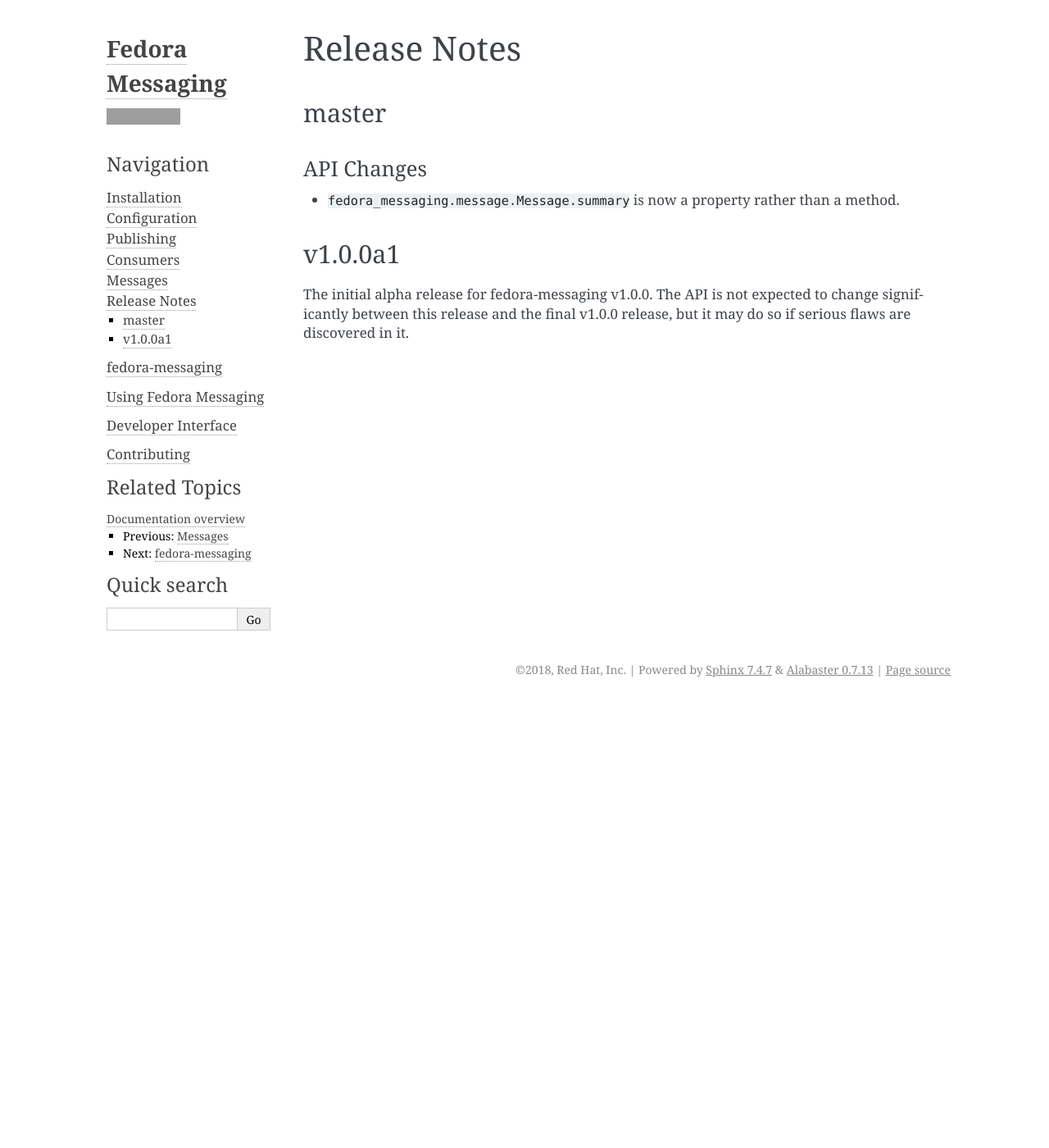
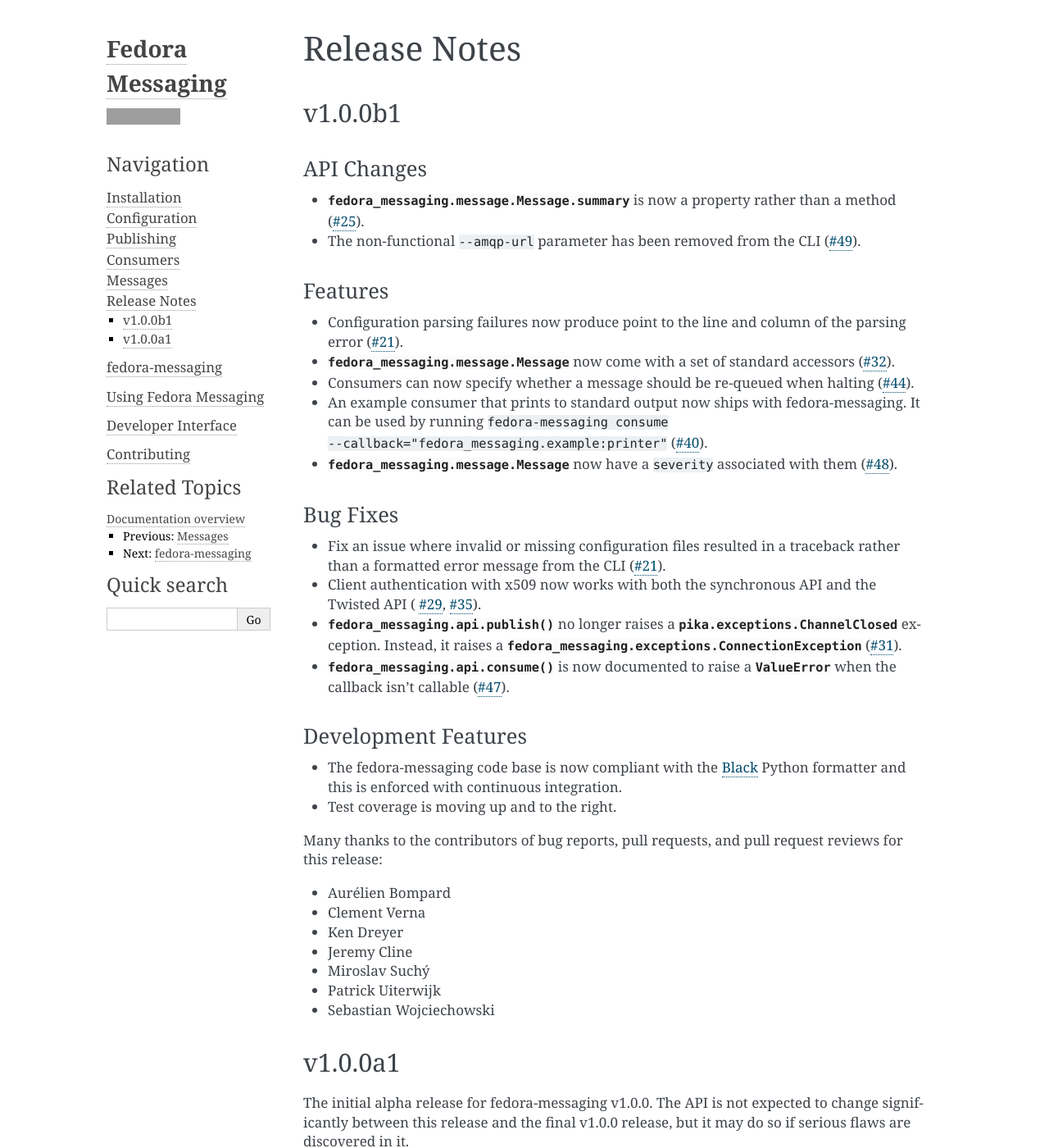
Before and after one commit to fedora-infra/fedora-messaging, a Sphinx documentation site: the page built from docs/changelog.rst, in a window 1280 px wide and 1400 px high. Shown: the whole window at 82% size. Built offline with Sphinx 7.4.7, drawn with Linux system fonts in a browser that asks for light colours; grey boxes are pictures that could not be loaded.

Commit message:
Release notes and version bump for v1.0.0b1
Signed-off-by: Jeremy Cline <jcline@redhat.com>

```diff
--- a/docs/changelog.rst
+++ b/docs/changelog.rst
@@ -2,14 +2,82 @@
 Release Notes
 =============
 
-master
-======
+v1.0.0b1
+========
 
 API Changes
 -----------
 
-* ``fedora_messaging.message.Message.summary`` is now a property rather than
-  a method.
+* :data:`fedora_messaging.message.Message.summary` is now a property rather than
+  a method (`#25 <https://github.com/fedora-infra/fedora-messaging/pull/25>`_).
+
+* The non-functional ``--amqp-url`` parameter has been removed from the CLI
+  (`#49 <https://github.com/fedora-infra/fedora-messaging/pull/49>`_).
+
+
+Features
+--------
+
+* Configuration parsing failures now produce point to the line and column of
+  the parsing error (`#21
+  <https://github.com/fedora-infra/fedora-messaging/pull/21>`_).
+
+* :class:`fedora_messaging.message.Message` now come with a set of standard accessors
+  (`#32 <https://github.com/fedora-infra/fedora-messaging/pull/32>`_).
+
+* Consumers can now specify whether a message should be re-queued when halting
+  (`#44 <https://github.com/fedora-infra/fedora-messaging/pull/44>`_).
+
+* An example consumer that prints to standard output now ships with
+  fedora-messaging. It can be used by running ``fedora-messaging consume
+  --callback="fedora_messaging.example:printer"``
+  (`#40 <https://github.com/fedora-infra/fedora-messaging/pull/40>`_).
+
+* :class:`fedora_messaging.message.Message` now have a ``severity`` associated with them
+  (`#48 <https://github.com/fedora-infra/fedora-messaging/pull/48>`_).
+
+Bug Fixes
+---------
+
+* Fix an issue where invalid or missing configuration files resulted in a
+  traceback rather than a formatted error message from the CLI (`#21
+  <https://github.com/fedora-infra/fedora-messaging/pull/21>`_).
+
+* Client authentication with x509 now works with both the synchronous API and
+  the Twisted API (
+  `#29 <https://github.com/fedora-infra/fedora-messaging/pull/29>`_,
+  `#35 <https://github.com/fedora-infra/fedora-messaging/pull/35>`_).
+
+* :func:`fedora_messaging.api.publish` no longer raises a
+  :class:`pika.exceptions.ChannelClosed` exception. Instead, it raises a
+  :class:`fedora_messaging.exceptions.ConnectionException`
+  (`#31 <https://github.com/fedora-infra/fedora-messaging/pull/31>`_).
+
+* :func:`fedora_messaging.api.consume` is now documented to raise a :class:`ValueError`
+  when the callback isn't callable
+  (`#47 <https://github.com/fedora-infra/fedora-messaging/pull/47>`_).
+
+
+Development Features
+--------------------
+
+* The fedora-messaging code base is now compliant with the `Black
+  <https://github.com/ambv/black>`_ Python formatter and this is enforced with
+  continuous integration.
+
+* Test coverage is moving up and to the right.
+
+
+Many thanks to the contributors of bug reports, pull requests, and pull request
+reviews for this release:
+
+* Aurélien Bompard
+* Clement Verna
+* Ken Dreyer
+* Jeremy Cline
+* Miroslav Suchý
+* Patrick Uiterwijk
+* Sebastian Wojciechowski
 
 
 v1.0.0a1
--- a/docs/conf.py
+++ b/docs/conf.py
@@ -26,7 +26,7 @@
 # The short X.Y version
 version = "1.0"
 # The full version, including alpha/beta/rc tags
-release = "1.0.0a1"
+release = "1.0.0b1"
 
 
 # -- General configuration ---------------------------------------------------
--- a/setup.py
+++ b/setup.py
@@ -45,13 +45,13 @@
 
 setup(
     name="fedora_messaging",
-    version="1.0.0a1",
+    version="1.0.0b1",
     description="A set of tools for using Fedora's messaging infrastructure",
     long_description=README,
     url="https://github.com/fedora-infra/fedora-messaging",
     # Possible options are at https://pypi.python.org/pypi?%3Aaction=list_classifiers
     classifiers=[
-        "Development Status :: 3 - Alpha",
+        "Development Status :: 4 - Beta",
         "License :: OSI Approved :: GNU General Public License v2 or later (GPLv2+)",
         "Operating System :: POSIX :: Linux",
         "Programming Language :: Python :: 2",
```
